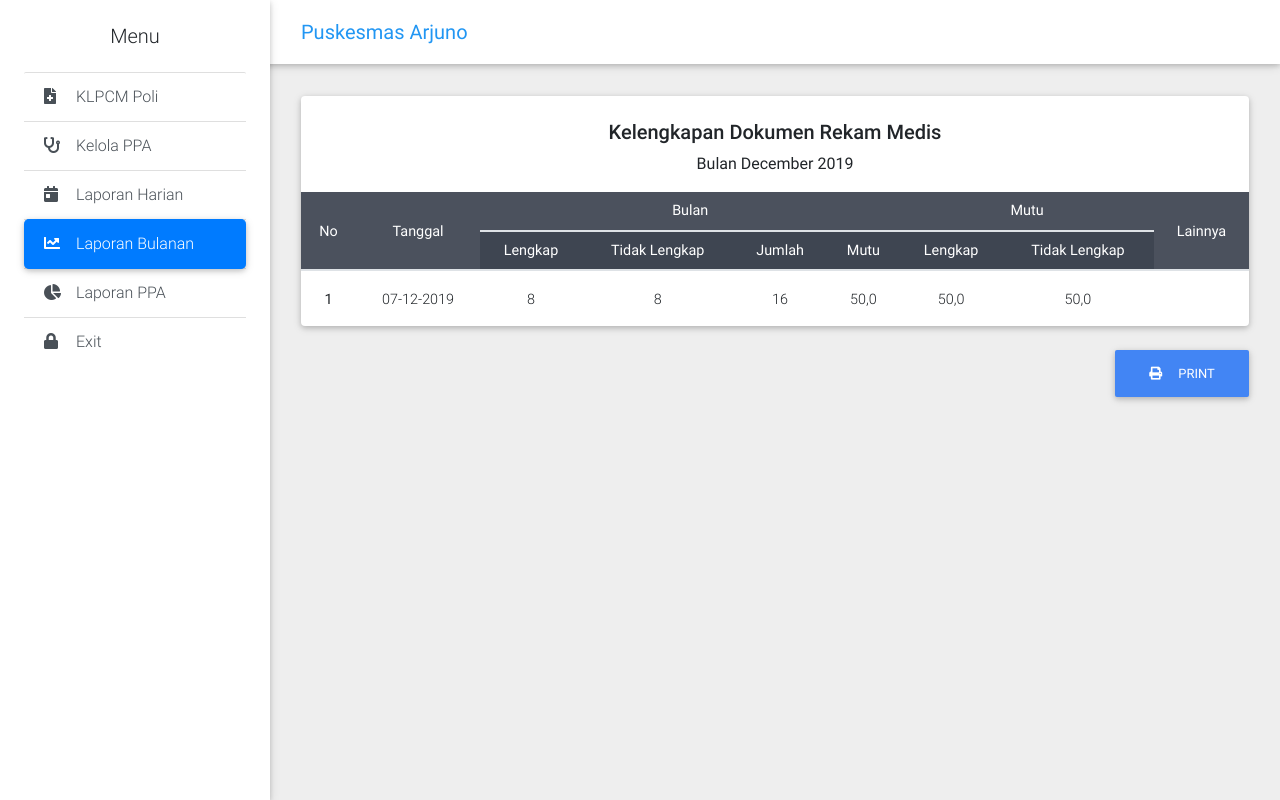
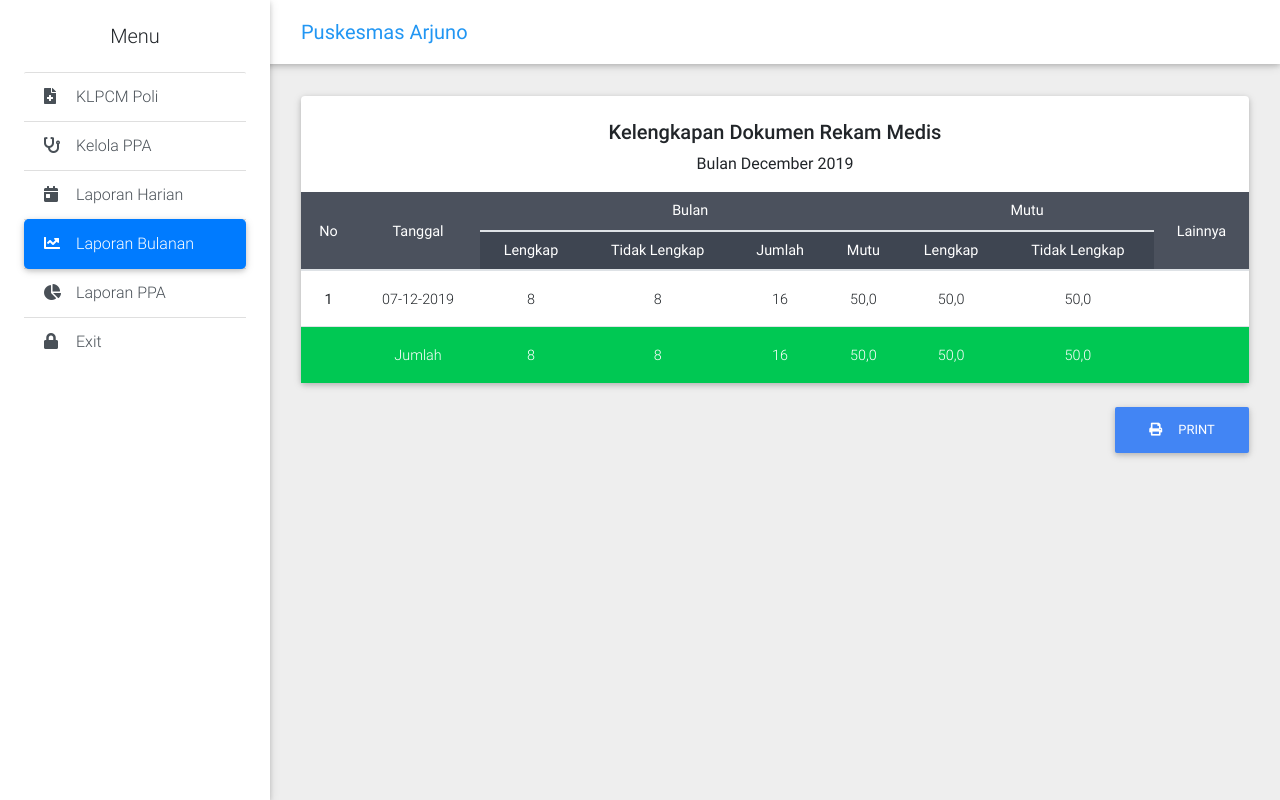
Before and after one commit to khairul169/KLPCM-RawatJalan, a CodeIgniter app: page /klpcm/laporan_bulanan in a window 1280 px wide. Run offline with CodeIgniter, Linux system fonts and the light colour scheme; the visitor is signed in with stand-in values (Sample User, id 1); data comes from the database, SQL or seed files in the repository; some libraries are stand-ins or nearby versions.

Commit message:
Added overall sum

```diff
--- a/application/controllers/Laporan_bulanan.php
+++ b/application/controllers/Laporan_bulanan.php
@@ -18,16 +18,28 @@ class Laporan_bulanan extends CI_Controller
 
 		$items = $this->rm_model->fetchMonthly();
 		$nomor = 1;
+		$jumlah = [
+			'lengkap' => 0,
+			'tidak_lengkap' => 0,
+			'mutu' => 0.0,
+			'mutu_tl' => 0.0
+		];
 
 		foreach ($items as $item) {
 			$item->nomor = $nomor++;
 			$item->tanggal = date('d-m-Y', $item->tanggal);
 			$item->mutu = $item->jumlah > 0 ? ((float) $item->lengkap / $item->jumlah) * 100 : 0.0;
 			$item->mutu_tl = $item->jumlah > 0 ? ((float) $item->tidak_lengkap / $item->jumlah) * 100 : 0.0;
+
+			$jumlah['lengkap'] += $item->lengkap;
+			$jumlah['tidak_lengkap'] += $item->tidak_lengkap;
+			$jumlah['mutu'] += $item->mutu;
+			$jumlah['mutu_tl'] += $item->mutu_tl;
 		}
 
 		$data = [
-			'items' => $items
+			'items' => $items,
+			'jumlah' => $jumlah
 		];
 
 		$this->load->view('header');
--- a/application/views/laporan_bulanan.php
+++ b/application/views/laporan_bulanan.php
@@ -48,6 +48,17 @@ defined('BASEPATH') or exit('No direct script access allowed');
               <td></td>
             </tr>
           <?php } ?>
+          <tr class="green accent-4 text-white">
+            <td></td>
+            <td>Jumlah</td>
+            <td><?php echo $jumlah['lengkap']; ?></td>
+            <td><?php echo $jumlah['tidak_lengkap']; ?></td>
+            <td><?php echo $jumlah['lengkap'] + $jumlah['tidak_lengkap']; ?></td>
+            <td><?php echo number_format($jumlah['mutu'], 1, ',', ''); ?></td>
+            <td><?php echo number_format($jumlah['mutu'], 1, ',', ''); ?></td>
+            <td><?php echo number_format($jumlah['mutu_tl'], 1, ',', ''); ?></td>
+            <td></td>
+          </tr>
         </tbody>
       </table>
     </div>
```
